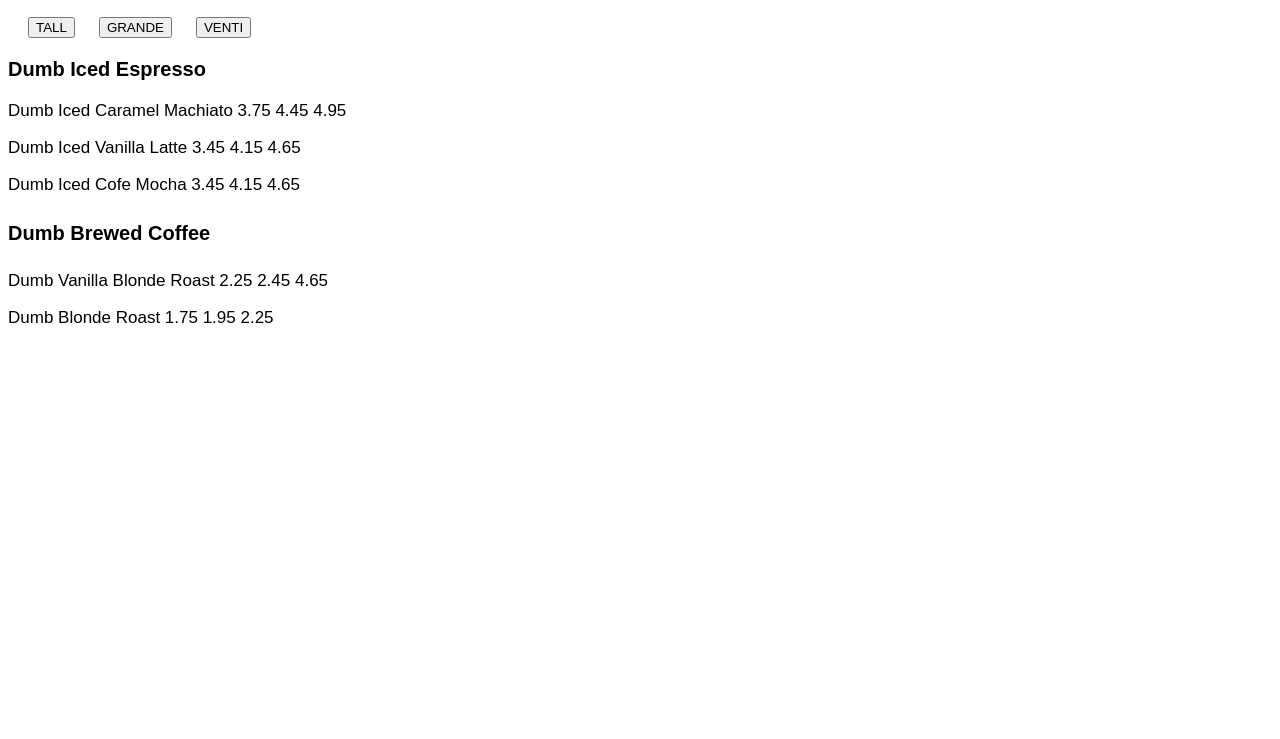
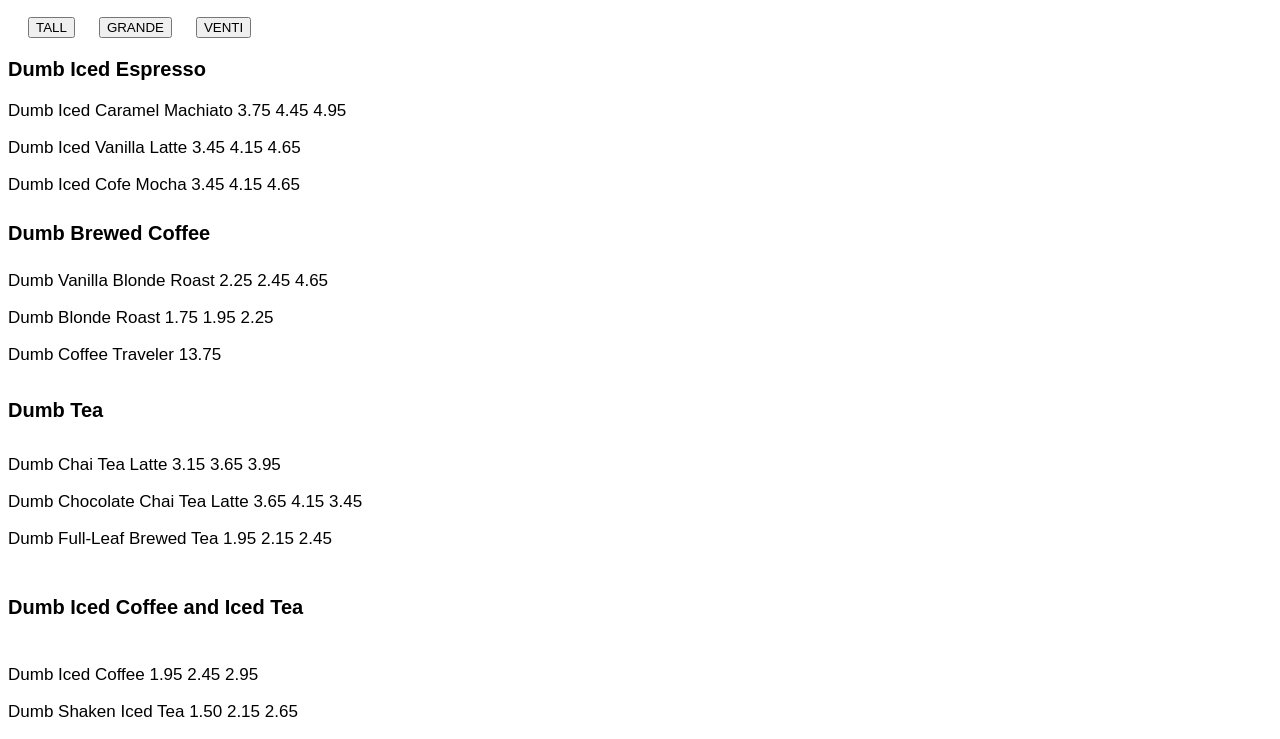
Before and after one commit to amc1347/hotel-management-and-tourism, a plain HTML site: page index.html in a window 1280 px wide. Shown: the part 136-875 px from the top of the page. Before the commit the page ends 800 px from the top, so only its background shows below. Drawn offline with Linux system fonts and the light colour scheme.

Commit message:
1.4 Commit

```diff
--- a/index.html
+++ b/index.html
@@ -20,5 +20,13 @@
     <h4>Dumb Brewed Coffee</h4>
     <p>Dumb Vanilla Blonde Roast         2.25   2.45  4.65</p>
     <p>Dumb Blonde Roast                 1.75   1.95  2.25</p>
+    <p>Dumb Coffee Traveler              13.75</p>
+    <h5>Dumb Tea</h5>
+    <p>Dumb Chai Tea Latte               3.15   3.65  3.95</p>
+    <p>Dumb Chocolate Chai Tea Latte     3.65   4.15  3.45</p>
+    <p>Dumb Full-Leaf Brewed Tea         1.95   2.15  2.45</p>
+    <h6>Dumb Iced Coffee and Iced Tea</h6>
+    <p>Dumb Iced Coffee                  1.95   2.45  2.95</p>
+    <p>Dumb Shaken Iced Tea              1.50   2.15  2.65</p>
   </body>
 </html>
--- a/style.css
+++ b/style.css
@@ -37,3 +37,13 @@ h4 {
   font-family: Arial;
   font-size: 20px;
 }
+h5 {
+  text-align: left;
+  font-family: Arial;
+  font-size: 20px;
+}
+h6{
+  text-align: left;
+  font-family: Arial;
+  font-size: 20px;
+}
```
